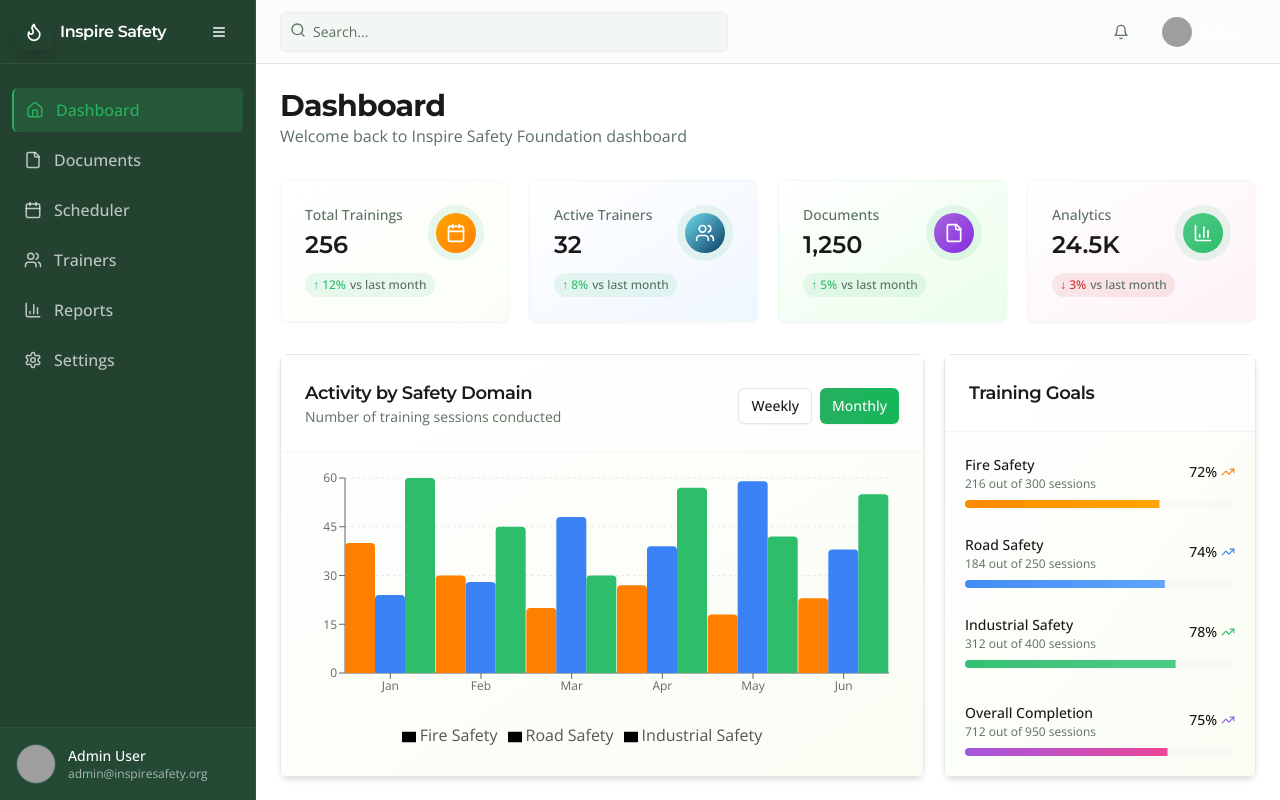
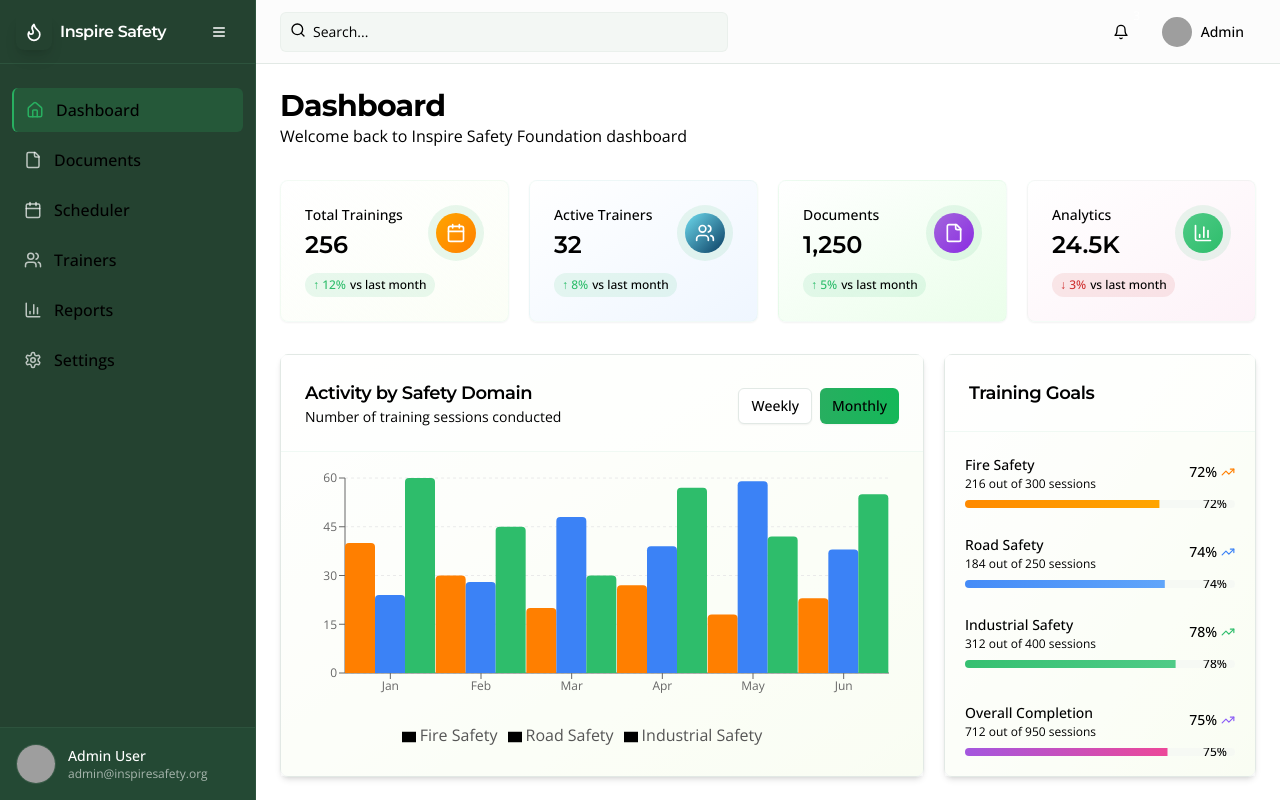
Before and after one commit to SUDOSU810/inspire-safety-dashboard, a React (Vite) app: page /dashboard in a window 1280 px wide. Shown: the top 800 px of the page. Built offline with nearby package versions, Linux system fonts and the light colour scheme; grey boxes are pictures that could not be loaded.

Commit message:
Ensure text is black
Ensures that all text elements across the application consistently render in black color.

```diff
--- a/src/components/ui/progress.tsx
+++ b/src/components/ui/progress.tsx
@@ -6,12 +6,13 @@ import { cn } from "@/lib/utils"
 
 interface ProgressProps extends React.ComponentPropsWithoutRef<typeof ProgressPrimitive.Root> {
   indicatorClassName?: string;
+  textClassName?: string;
 }
 
 const Progress = React.forwardRef<
   React.ElementRef<typeof ProgressPrimitive.Root>,
   ProgressProps
->(({ className, value, indicatorClassName, ...props }, ref) => (
+>(({ className, value, indicatorClassName, textClassName, ...props }, ref) => (
   <ProgressPrimitive.Root
     ref={ref}
     className={cn(
@@ -27,6 +28,11 @@ const Progress = React.forwardRef<
       )}
       style={{ transform: `translateX(-${100 - (value || 0)}%)` }}
     />
+    {value !== undefined && (
+      <div className={cn("absolute right-2 top-1/2 -translate-y-1/2 text-xs font-medium text-black", textClassName)}>
+        {value}%
+      </div>
+    )}
   </ProgressPrimitive.Root>
 ))
 Progress.displayName = ProgressPrimitive.Root.displayName
--- a/src/index.css
+++ b/src/index.css
@@ -1,4 +1,3 @@
-
 @import url('https://fonts.googleapis.com/css2?family=Montserrat:wght@400;500;600;700&family=Open+Sans:wght@400;500;600&display=swap');
 
 @tailwind base;
@@ -8,31 +7,31 @@
 @layer base {
   :root {
     --background: 0 0% 100%;
-    --foreground: 0 0% 10%;
+    --foreground: 0 0% 0%; /* Changed to black */
 
     --card: 0 0% 98%;
-    --card-foreground: 0 0% 10%;
+    --card-foreground: 0 0% 0%; /* Changed to black */
 
     --popover: 0 0% 98%;
-    --popover-foreground: 0 0% 10%;
+    --popover-foreground: 0 0% 0%; /* Changed to black */
 
     --primary: 145 63% 42%;
-    --primary-foreground: 0 0% 98%;
+    --primary-foreground: 0 0% 0%; /* Changed to black */
 
     --secondary: 145 45% 90%;
-    --secondary-foreground: 145 63% 30%;
+    --secondary-foreground: 0 0% 0%; /* Changed to black */
 
     --muted: 145 20% 96%;
-    --muted-foreground: 145 10% 40%;
+    --muted-foreground: 0 0% 0%; /* Changed to black */
 
     --accent: 145 80% 40%;
-    --accent-foreground: 0 0% 100%;
+    --accent-foreground: 0 0% 0%; /* Changed to black */
 
     --destructive: 0 62% 50%;
-    --destructive-foreground: 0 0% 98%;
+    --destructive-foreground: 0 0% 0%; /* Changed to black */
 
     --success: 145 63% 46%;
-    --success-foreground: 0 0% 100%;
+    --success-foreground: 0 0% 0%; /* Changed to black */
 
     --border: 145 15% 90%;
     --input: 145 15% 90%;
@@ -58,10 +57,16 @@
 
   body {
     @apply bg-background text-foreground font-open-sans;
+    color: #000000; /* Explicit black color */
   }
 
   h1, h2, h3, h4, h5, h6 {
     @apply font-montserrat font-semibold;
+    color: #000000; /* Explicit black color */
+  }
+
+  p, span, div, li, a {
+    color: #000000; /* Explicit black color */
   }
 }
 
@@ -252,3 +257,12 @@
 .card-gradient-light {
   background: linear-gradient(to bottom right, #FFFFFF 0%, #F2FCE2 100%);
 }
+
+/* Text color overrides */
+.text-muted-foreground {
+  color: #000000 !important; /* Force black text for muted foreground */
+}
+
+.card-title, .card-description {
+  color: #000000 !important; /* Force black text for card titles and descriptions */
+}
--- a/tailwind.config.ts
+++ b/tailwind.config.ts
@@ -1,4 +1,3 @@
-
 import type { Config } from "tailwindcss";
 
 export default {
@@ -27,31 +26,31 @@ export default {
 				foreground: 'hsl(var(--foreground))',
 				primary: {
 					DEFAULT: 'hsl(var(--primary))',
-					foreground: 'hsl(var(--primary-foreground))'
+					foreground: '#000000' // Changed to black
 				},
 				secondary: {
 					DEFAULT: 'hsl(var(--secondary))',
-					foreground: 'hsl(var(--secondary-foreground))'
+					foreground: '#000000' // Changed to black
 				},
 				destructive: {
 					DEFAULT: 'hsl(var(--destructive))',
-					foreground: 'hsl(var(--destructive-foreground))'
+					foreground: '#000000' // Changed to black
 				},
 				muted: {
 					DEFAULT: 'hsl(var(--muted))',
-					foreground: 'hsl(var(--muted-foreground))'
+					foreground: '#000000' // Changed to black
 				},
 				accent: {
 					DEFAULT: 'hsl(var(--accent))',
-					foreground: 'hsl(var(--accent-foreground))'
+					foreground: '#000000' // Changed to black
 				},
 				popover: {
 					DEFAULT: 'hsl(var(--popover))',
-					foreground: 'hsl(var(--popover-foreground))'
+					foreground: '#000000' // Changed to black
 				},
 				card: {
 					DEFAULT: 'hsl(var(--card))',
-					foreground: 'hsl(var(--card-foreground))'
+					foreground: '#000000' // Changed to black
 				},
 				sidebar: {
 					DEFAULT: 'hsl(var(--sidebar-background))',
@@ -78,6 +77,8 @@ export default {
 				// Enhanced general colors
 				"white": "#FFFFFF",
 				"off-white": "#F8F8F8",
+				"black": "#000000",
+				"text-black": "#000000",
 				"chart-blue": "#3B82F6",
 				"chart-orange": "#F59E0B",
 				"chart-purple": "#8B5CF6",
```
